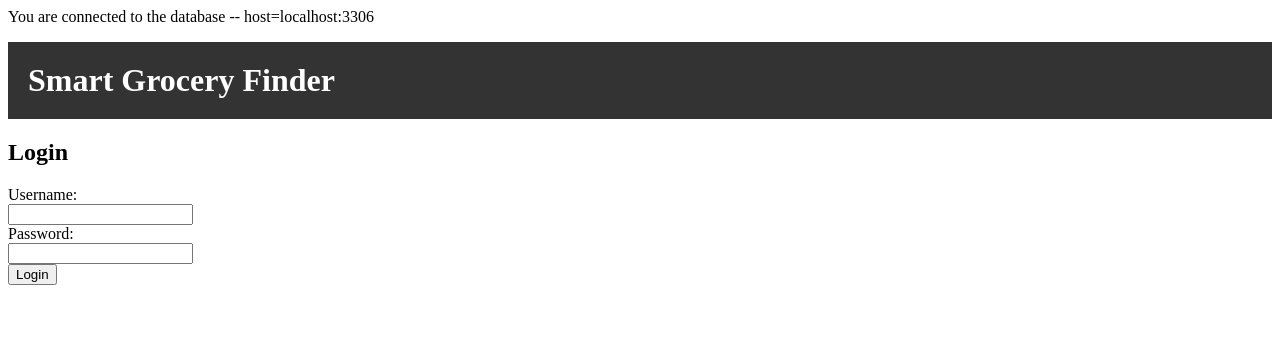
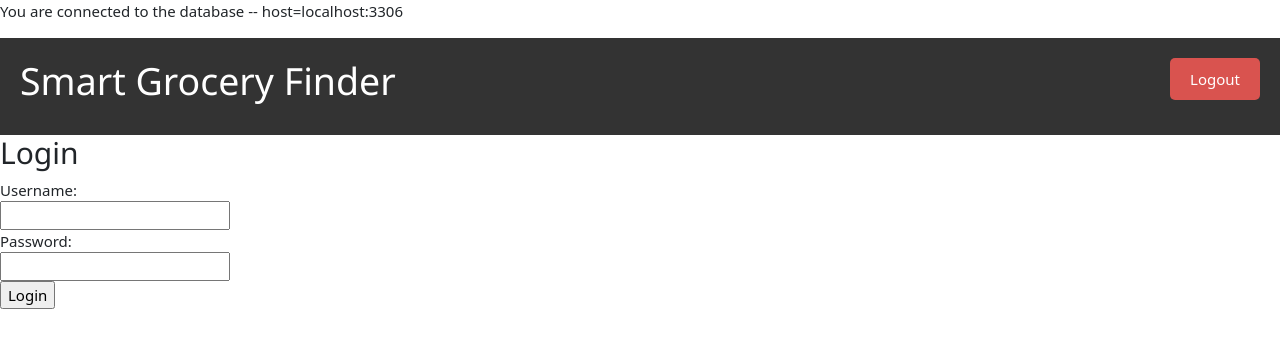
Before and after one commit to azw2rz/smart_grocery_finder, a PHP site: page /login.php in a window 1280 px wide. Shown: the top 348 px of the page. Run offline with PHP 8.4, Linux system fonts and the light colour scheme.

Commit message:
added login / password hash & check

```diff
--- a/grocery.css
+++ b/grocery.css
@@ -40,3 +40,35 @@ footer {
 .container {
   margin-top: 10px;
 }
+
+
+
+
+
+
+header {
+  background-color: #333;
+  color: white;
+  padding: 20px;
+  /* display: flex; */
+  /* justify-content: space-between; */
+  /* align-items: center; */
+}
+
+header h1 {
+  margin: 0;
+}
+
+.logout-btn {
+  background-color: #d9534f;
+  color: white;
+  border: none;
+  padding: 10px 20px;
+  border-radius: 5px;
+  cursor: pointer;
+}
+
+.header-container {
+  display: flex;
+  justify-content: space-between;
+}
--- a/grocery.php
+++ b/grocery.php
@@ -29,7 +29,6 @@ if ($_SERVER['REQUEST_METHOD'] == 'GET')
 }
 ?>
 
-
 <!DOCTYPE html>
 <html lang="en">
 <head>
@@ -39,10 +38,6 @@ if ($_SERVER['REQUEST_METHOD'] == 'GET')
     <meta name="author" content="Wilson Zheng">
     <meta name="description" content="Smart Grocery Finder App (CS 4750)">
     <title>Smart Grocery Finder</title>
-    <link rel="stylesheet" href="https://www.w3schools.com/w3css/4/w3.css">
-    <link href="https://cdn.jsdelivr.net/npm/bootstrap@5.1.3/dist/css/bootstrap.min.css" rel="stylesheet" integrity="sha384-1BmE4kWBq78iYhFldvKuhfTAU6auU8tT94WrHftjDbrCEXSU1oBoqyl2QvZ6jIW3" crossorigin="anonymous">
-    <link rel="stylesheet" href="grocery.css">
-
 </head>
 
 <body>
--- a/header.php
+++ b/header.php
@@ -1,26 +1,32 @@
+<?php
+
+if($_SERVER["REQUEST_METHOD"] == "POST" && isset($_POST['logout-btn'])) {
+    session_destroy();
+    header("Location: login.php");
+    exit;
+}
+
+?>
+
 <!DOCTYPE html>
 <html>
 <head>
     <title>Smart Grocery Finder</title>
-    <style>
-        header {
-            background-color: #333;
-            color: white;
-            padding: 20px;
-            display: flex;
-            justify-content: space-between;
-            align-items: center;
-        }
 
-        header h1 {
-            margin: 0;
-        }
-    </style>
+    <!-- header.php is the only file that links to CSS sheets -->
+
+    <link rel="stylesheet" href="https://www.w3schools.com/w3css/4/w3.css">
+    <link href="https://cdn.jsdelivr.net/npm/bootstrap@5.1.3/dist/css/bootstrap.min.css" rel="stylesheet" integrity="sha384-1BmE4kWBq78iYhFldvKuhfTAU6auU8tT94WrHftjDbrCEXSU1oBoqyl2QvZ6jIW3" crossorigin="anonymous">
+    <link rel="stylesheet" href="grocery.css">
 </head>
 <body>
     <header>
-        <h1>Smart Grocery Finder</h1>
-        <!-- Additional navigation or other header content can be added here -->
+        <div class="header-container">
+            <h1>Smart Grocery Finder</h1>
+            <form method="post" action="<?php $_SERVER['PHP_SELF'] ?>" onsubmit="return validateInput()">
+                <input type="submit" class="logout-btn" name="logout-btn" value="Logout">
+            </form>
+        </div>
     </header>
 
     <!-- Rest of the page content goes here -->
--- a/login.php
+++ b/login.php
@@ -17,17 +17,36 @@ if(isset($_SESSION['user_id'])) {
 // Login form submission handling
 if($_SERVER["REQUEST_METHOD"] == "POST" && isset($_POST['login'])) {
     $success = checkLogin($_POST['username'], $_POST['password']);
+    // $success = hashPassword($_POST['password']);
+
+    if ($success) {
+        $_SESSION['user_id'] = $user['user_ID'];
+        header("Location: grocery.php");
+        exit;
+    } else {
+        echo "Invalid username or password";
+    }
 }
 ?>
 
 <!DOCTYPE html>
 <html lang="en">
 <head>
-    <meta charset="UTF-8">
-    <meta name="viewport" content="width=device-width, initial-scale=1.0">
+    <meta charset="utf-8">
+    <meta http-equiv="X-UA-Compatible" content="IE=edge">
+    <meta name="viewport" content="width=device-width, initial-scale=1">
+    <meta name="author" content="Wilson Zheng">
+    <meta name="description" content="Smart Grocery Finder App (CS 4750)">
     <title>Login</title>
+    <link rel="stylesheet" href="https://www.w3schools.com/w3css/4/w3.css">
+    <link href="https://cdn.jsdelivr.net/npm/bootstrap@5.1.3/dist/css/bootstrap.min.css" rel="stylesheet" integrity="sha384-1BmE4kWBq78iYhFldvKuhfTAU6auU8tT94WrHftjDbrCEXSU1oBoqyl2QvZ6jIW3" crossorigin="anonymous">
+
+    <!-- <link rel="stylesheet" href="grocery.css"> -->
+
 </head>
+
 <body>
+    <div class="login-container">
         <h2>Login</h2>
         <?php if(isset($error)) echo "<p>$error</p>"; ?>
         <form method="post" action="<?php echo htmlspecialchars($_SERVER["PHP_SELF"]); ?>">
@@ -37,5 +56,6 @@ if($_SERVER["REQUEST_METHOD"] == "POST" && isset($_POST['login'])) {
             <input type="password" id="password" name="password"><br>
             <input type="submit" name="login" value="Login">
         </form>
+    </div>
 </body>
 </html>
```
Also changed, not shown: request-db.php (+23 -10 lines). Lines whose indentation alone changed are shown as unchanged.
